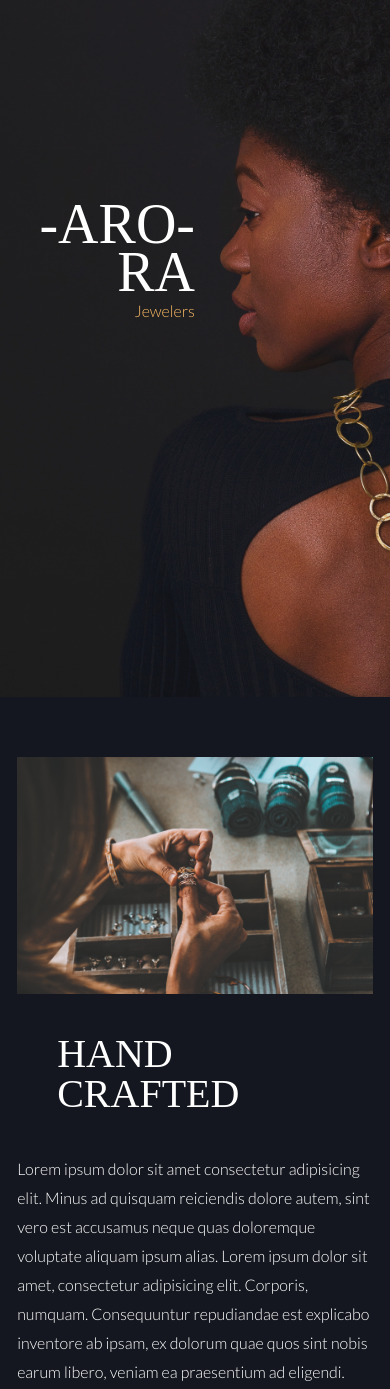
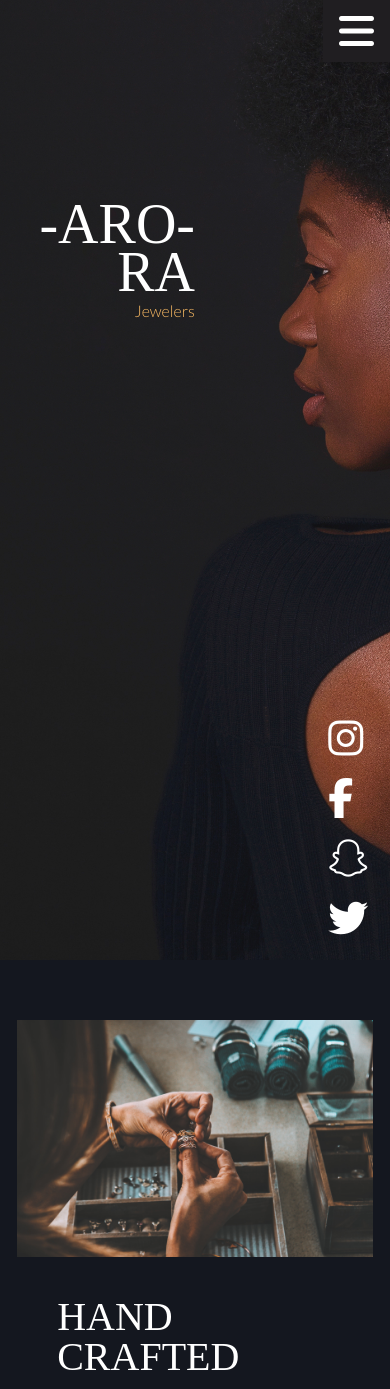
Before and after one commit to kingofkaties/katie-king-project-one, a plain HTML site: page index.html in a window 390 px wide. Shown: the top 1389 px of the page. Drawn offline with Linux system fonts and the light colour scheme; a web font is replaced by a local one.

Commit message:
Added favicons to header and adjusted header size

```diff
--- a/index.html
+++ b/index.html
@@ -10,10 +10,10 @@
 </head>
 <body>
         <!-- HEADER BEGINS -->
-        <header>
+        <header class="clearfix">
+            <button><i class="fas fa-bars"></i></button>
             <div class="inner-wrapper clearfix">
                 <nav>
-                    <button><i class="fas fa-bars"></i></button>
                     <ul>
                         <li><a href="#home">Home</a></li>
                         <li><a href="#about">About</a></li>
@@ -25,6 +25,22 @@
                     <h1>-Aro-</h1>
                     <h1>ra</h1>
                     <h2>Jewelers</h2>
+                </div>
+            </div>
+            <div class="outer-wrapper">
+                <div class="social">
+                    <div class="soc-btn">
+                        <i class="fab fa-instagram"></i>
+                    </div>
+                    <div class="soc-btn">
+                        <i class="fab fa-facebook-f"></i>
+                    </div>
+                    <div class="soc-btn">
+                        <i class="fab fa-snapchat-ghost"></i>
+                    </div>
+                    <div class="soc-btn">
+                        <i class="fab fa-twitter"></i>
+                    </div>
                 </div>
             </div>
         </header>
--- a/styles.css
+++ b/styles.css
@@ -48,12 +48,13 @@ h5,
 a,
 p,
 label,
-.btn {
-    color: #ffffff;
+.btn,
+.social {
+    color: #fff;
 }
 
 h2,
-i {
+main i {
     color: #faba63;
 }
 
@@ -144,11 +145,12 @@ header {
 
 header .inner-wrapper {
     padding-top: 15px;
+    padding-bottom: 0;
 }
 
 .hero-text {
-    padding: 135px 0;
-    width: 50%;
+    padding: 135px 0 0 0;
+    width: 60%;
 }
 
 h1 {
@@ -175,6 +177,12 @@ header a {
 
 header button {
     display: none;
+}
+
+.social {
+    float: right;
+    font-size: 1em;
+    margin: 3%;
 }
 
 
@@ -320,6 +328,10 @@ footer nav,
 
 @media (max-width: 1100px) {
 
+    header {
+        background-size: cover;
+    }
+
     /* ajusting font size */
     p {
         font-size: 1em;
@@ -445,7 +457,19 @@ footer nav,
 
     header li {
         visibility: hidden;
+    }
 
+    header button {
+        display: block;
+        float: right;
+        background-color: #201e21;
+        border: none;
+    }
+
+    header i {
+        color: #fff;
+        font-size: 2.5em;
+        margin: 10px;
     }
 
 }
```
